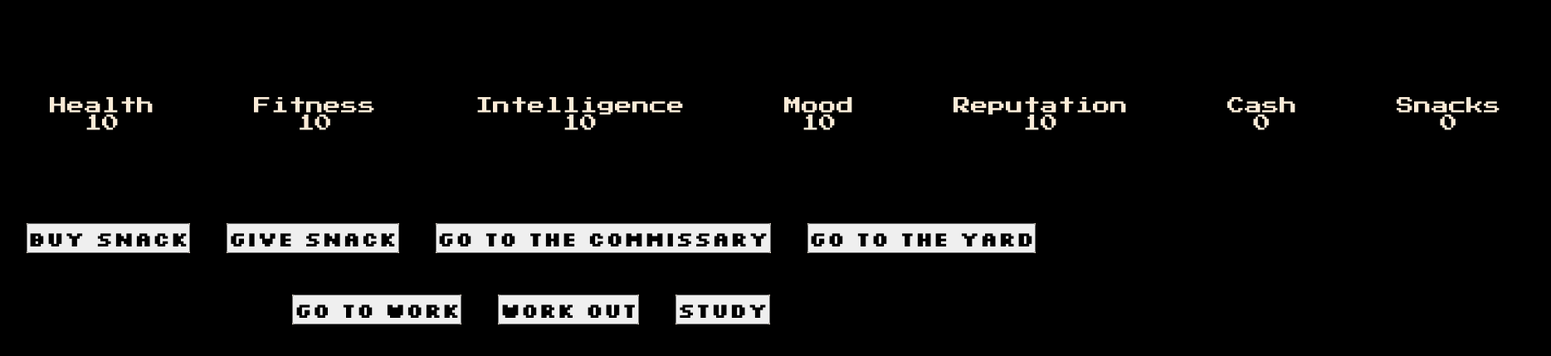
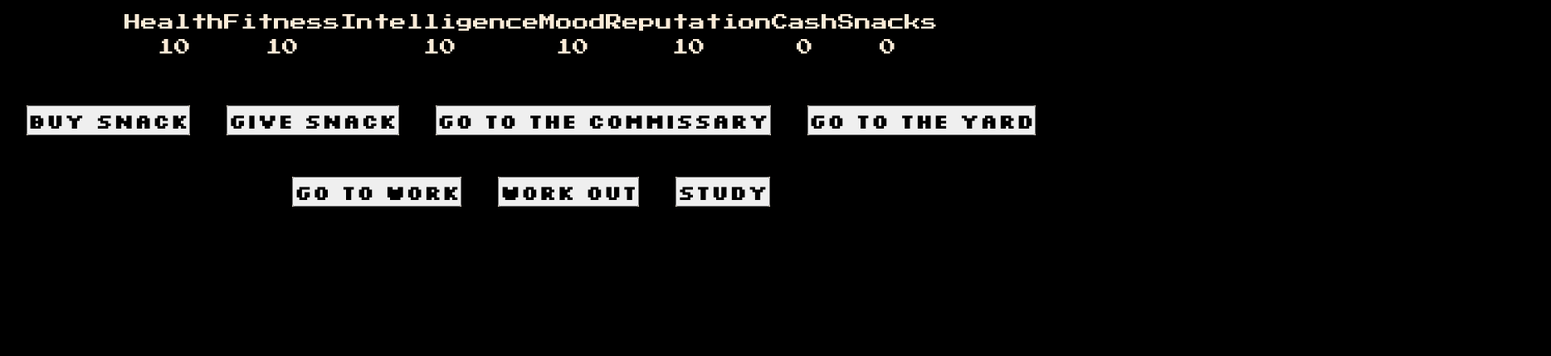
Before and after one commit to KJBabcock/KJBabcock.github.io, a plain HTML site: page index.html in a window 1280 px wide. Both pictures are taken after typing "Sample" into the empty fields and a click on the button "Start". Shown: the part 317-746 px from the top of the page at 83% size, 1869 px wide, since content can reach past the window. Drawn offline with Linux system fonts and the light colour scheme.

Commit message:
CSS Styling

```diff
--- a/index.html
+++ b/index.html
@@ -41,13 +41,34 @@
             <h2>Good luck...</h2>
         </div>
         <div class="hp">
-            <p>Health <span class ="health-hp">10</span></p>
-            <p>Fitness <span class ="fitness-hp">10</span></p>
-            <p>Intelligence <span class ="intelligence-hp">10</span></p>
-            <p>Mood <span class ="mood-hp">10</span></p>
-            <p>Reputation <span class ="reputation-hp">10</span></p>
-            <p>Cash <span class ="cash-hp">0</span></p>
-            <p>Snacks <span class ="snacks-hp">0</span></p>
+            <div>
+            <p>Health</p>
+            <span class ="health-hp">10</span>
+            </div>
+            <div>
+            <p>Fitness</p>
+            <span class ="fitness-hp">10</span>
+            </div>
+            <div>
+            <p>Intelligence</p>
+            <span class ="intelligence-hp">10</span>
+            </div>
+            <div>
+            <p>Mood</p>
+            <span class ="mood-hp">10</span>
+            </div>
+            <div>
+            <p>Reputation</p>
+            <span class ="reputation-hp">10</span>
+            </div>
+            <div>
+            <p>Cash</p>
+            <span class ="cash-hp">0</span>
+            </div>
+            <div>
+            <p>Snacks</p>
+            <span class ="snacks-hp">0</span>
+            </div>
         </div>
         <div class = 'attempt-escape'>
             <button class = 'attemptEscape'>Attempt Escape</button>
--- a/main.js
+++ b/main.js
@@ -25,11 +25,11 @@ document.querySelector('.intelligence0').style.display = 'none';
 document.querySelector('.mood0').style.display = 'none';
 document.querySelector('.reputation0').style.display = 'none';
 
-let health = 10;
-let fitness = 10;
-let intelligence = 10;
-let mood = 10;
-let reputation = 10;
+let health = 20;
+let fitness = 20;
+let intelligence = 20;
+let mood = 20;
+let reputation = 20;
 let cash = 0;
 let snacks = 0;
 let clicks = 0;
@@ -52,7 +52,7 @@ function startGame(e) {
     setName.innerHTML = myName
     document.querySelector('.menu-screen').style.display = 'none';
     document.querySelector('.game').style.display = 'inline';
-    startTimer = setInterval(timer, 5000);
+    startTimer = setInterval(timer, 7000);
 }
 function escape() {
     clicks += 1;
--- a/style.css
+++ b/style.css
@@ -137,7 +137,6 @@ font-size: 60px;
     margin-left: 20px;
     margin-right: 20px;
     background-color: antiquewhite;
-    text-align: center;
     text-decoration: none;
     display: inline-flex;
 }
@@ -171,9 +170,11 @@ font-size: 60px;
 }
 .hp {
     font-family: 'Press Start 2P', sans-serif;
-    font-size: 21px;
+    font-size: 20px;
     text-align: center;
-    display: inline-flex;
+    display: flex;
+    flex-wrap: wrap;
+    justify-content: center;
 }
 .end-game-won {
     color: antiquewhite;
@@ -204,28 +205,32 @@ font-size: 60px;
     font-family: 'Silkscreen', sans-serif;
     margin: 100px;
     position: absolute;
-    left: 37%;
+    left: 42%;
+    transform: translateX(-45%);
 }
 .tryAgain2 {
     font-size: 40px;
     font-family: 'Silkscreen', sans-serif;
     margin: 100px;
     position: absolute;
-    left: 37%;
+    left: 42%;
+    transform: translateX(-45%);
 }
 .tryAgain3 {
     font-size: 40px;
     font-family: 'Silkscreen', sans-serif;
     margin: 100px;
     position: absolute;
-    left: 37%;
+    left: 42%;
+    transform: translateX(-45%);
 }
 .tryAgain4 {
     font-size: 40px;
     font-family: 'Silkscreen', sans-serif;
     margin: 100px;
     position: absolute;
-    left: 37%;
+    left: 42%;
+    transform: translateX(-45%);
 }
 .killed h3{
     margin: 30px;
@@ -253,9 +258,11 @@ form input{
 .end-game-lost h3{
     margin: 30px;
 }
-.hp p{
-    margin: 60px;
-    margin-top: 100px;
+.hp div span{
+    margin: 10px;
+    display: block;
+    margin-right: 10px;
+    margin-left: 10px;
 }
 .end-game-won h3{
     margin: 20px;
```
